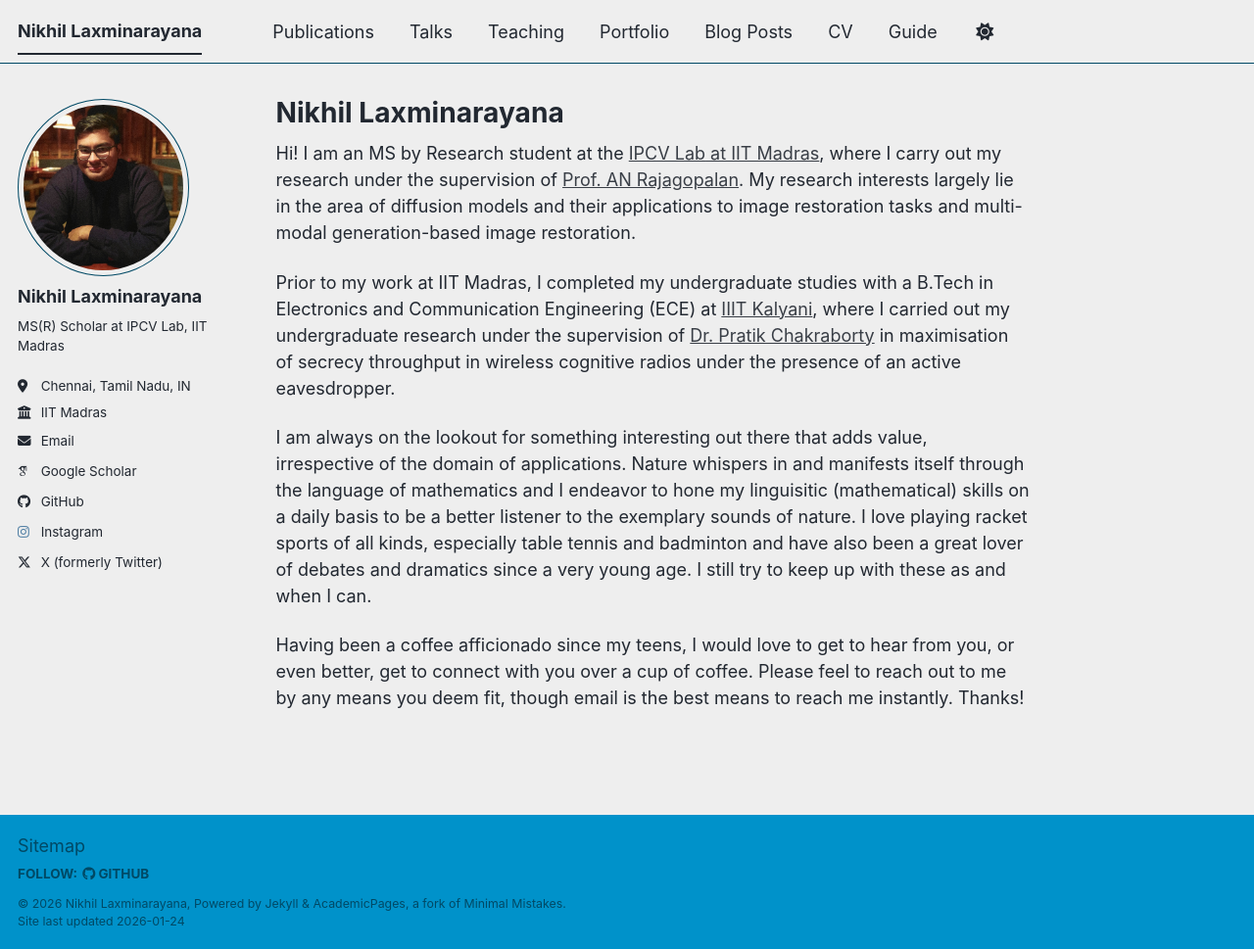
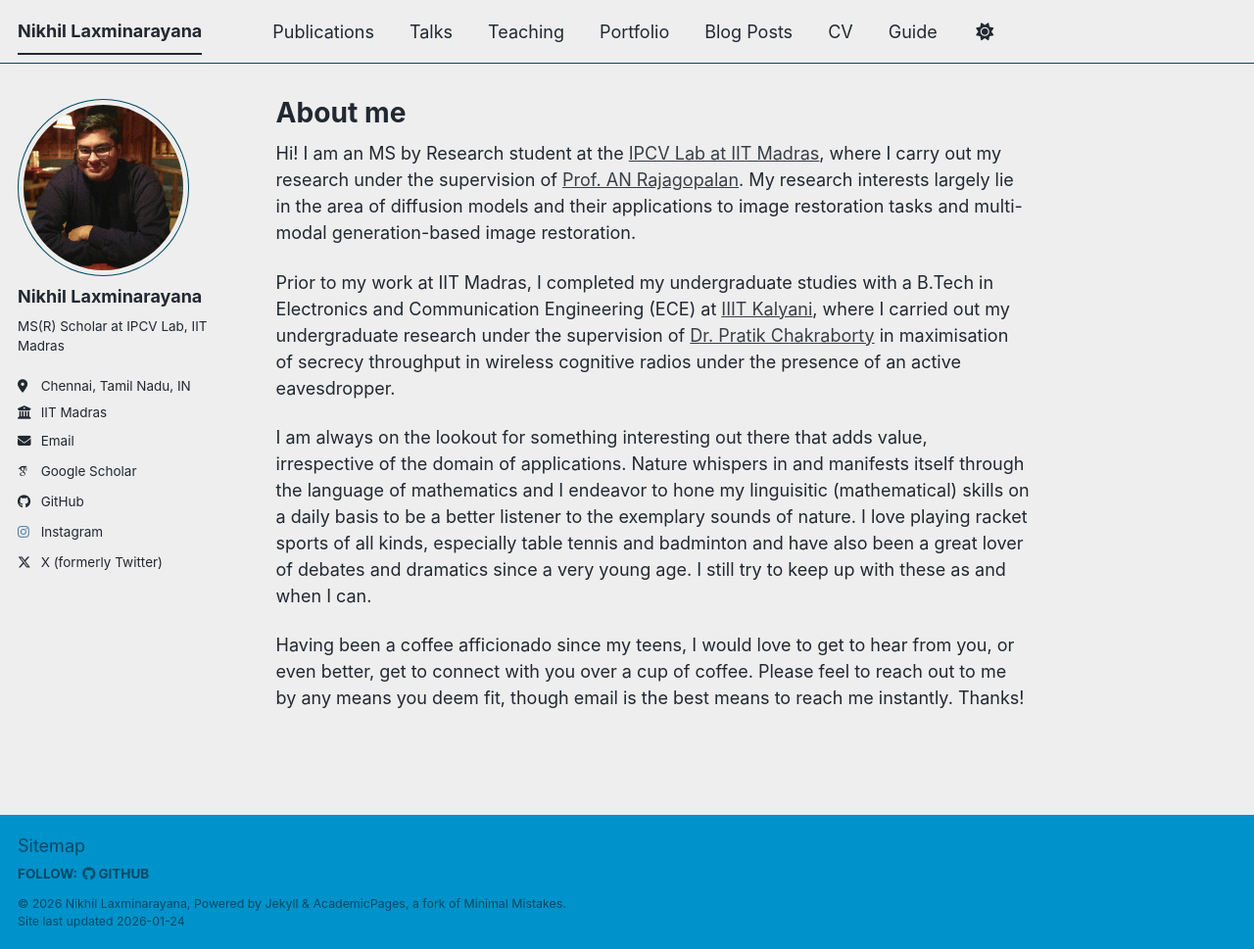
Before and after one commit to n1x1l/n1x1l.github.io, a Jekyll site: the page built from _pages/about.md, in a window 1280 px wide and 969 px high. Shown: the whole window at 98% size. Built offline with Jekyll 4.4.1, drawn with Linux system fonts in a browser that asks for light colours; some web fonts are replaced; a script bundle is joined from its source files by our own code; library files that are not in the unit come from our copies.

Commit message:
update _config.yml

```diff
--- a/_pages/about.md
+++ b/_pages/about.md
@@ -1,6 +1,6 @@
 ---
 permalink: /
-title: "Nikhil Laxminarayana"
+title: "About me"
 author_profile: true
 redirect_from:
   - /about/
```
